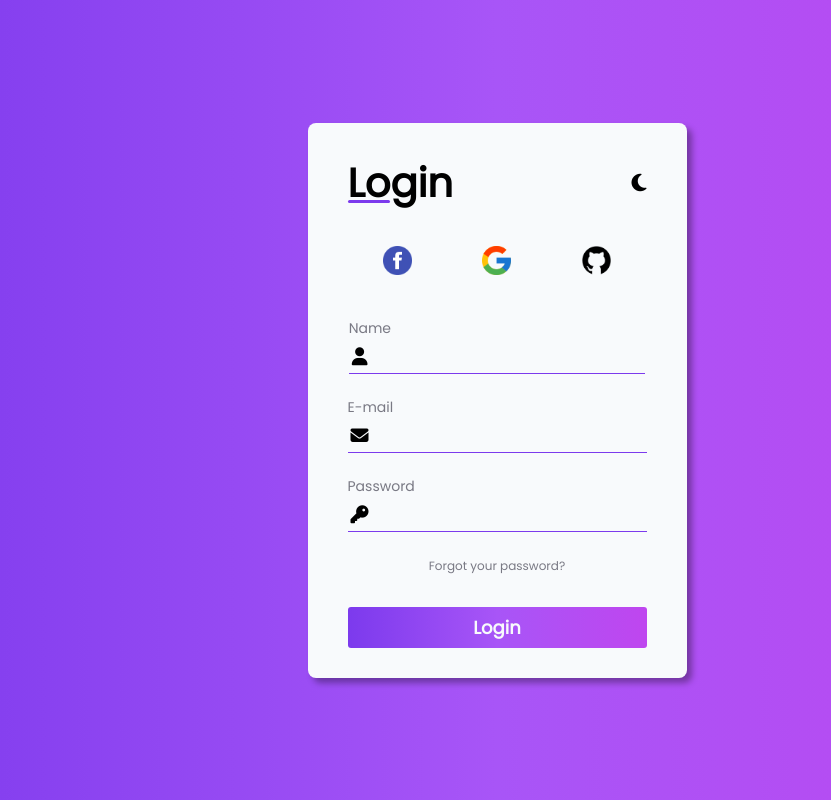
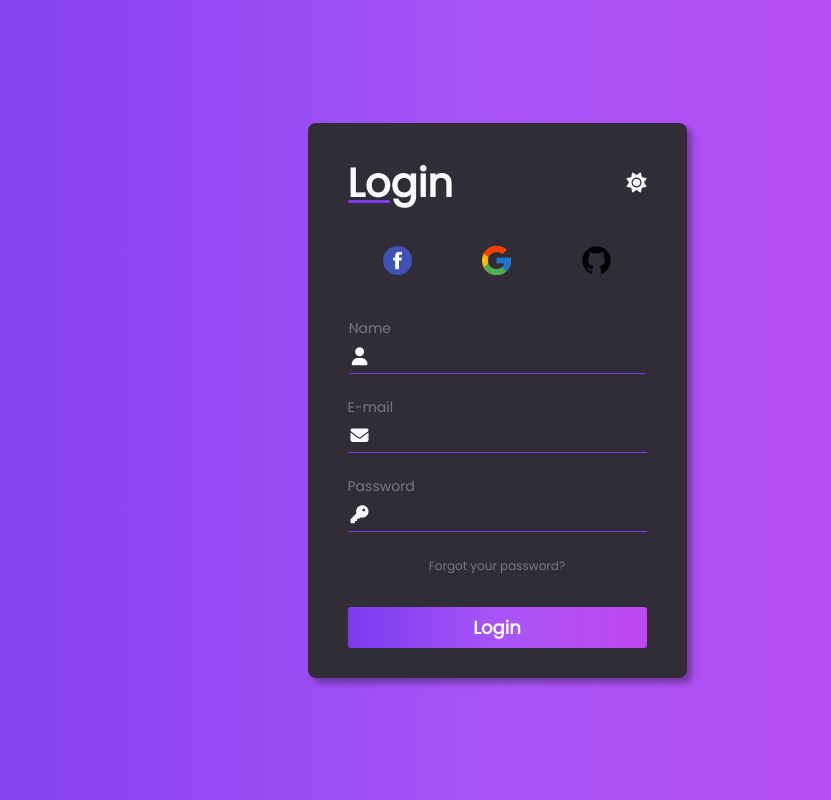
Before and after one commit to joaocuculo/dark-light-form, a plain HTML site: page index.html in a window 1280 px wide. Both pictures are taken after a click on the icon 782 px from the left and 182 px from the top of the page. Shown: the whole page, without its empty margins (143-974 px from the left). Drawn offline with Linux system fonts and the light colour scheme.

Commit message:
finalizado

```diff
--- a/assets/css/style.css
+++ b/assets/css/style.css
@@ -39,6 +39,7 @@
     gap: 30px;
     box-shadow: 5px 5px 6px rgba(0, 0, 0, 0.336);
     height: fit-content;
+    animation: dark-to-light .3s ease-in-out;
 }
 
 #form-header {
@@ -143,3 +144,34 @@
 #login-button:hover {
     transform: scale(1.05);
 }
+
+.dark#login-form {
+    color: var(--color-light-50);
+    background-color: var(--color-dark-100);
+    animation: light-to-dark .3s ease-in-out;
+}
+
+.dark#login-form .input-field input,
+.dark#login-form .input-field i {
+    color: var(--color-light-50);
+}
+
+@keyframes dark-to-light {
+    0% {
+        background-color: var(--color-dark-100);
+    }
+
+    100% {
+        background-color: var(--color-light-50);
+    }
+}
+
+@keyframes light-to-dark {
+    0% {
+        background-color: var(--color-light-50);
+    }
+
+    100% {
+        background-color: var(--color-dark-100);
+    }
+}
--- a/assets/js/script.js
+++ b/assets/js/script.js
@@ -0,0 +1,17 @@
+const mode = document.getElementById('mode-icon');
+
+mode.addEventListener('click', () => {
+    const form = document.getElementById('login-form');
+    if (mode.classList.contains('fa-moon')) {
+        mode.classList.remove('fa-moon');
+        mode.classList.add('fa-sun');
+
+        form.classList.add('dark');
+        form.classList.add('dark');
+        return;
+    }
+
+    mode.classList.add('fa-moon');
+    mode.classList.remove('fa-sun');
+    form.classList.remove('dark');
+});
--- a/index.html
+++ b/index.html
@@ -61,5 +61,7 @@
             <button type="submit" id="login-button">Login</button>
         </form>
     </main>
+
+    <script type="text/javascript" src="assets/js/script.js"></script>
 </body>
 </html>
```
